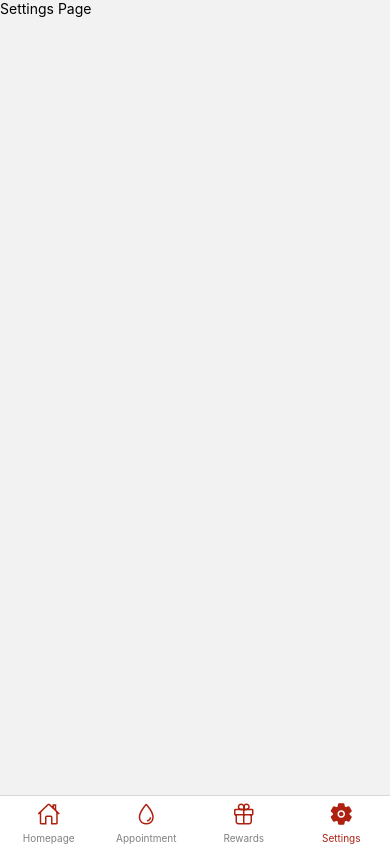
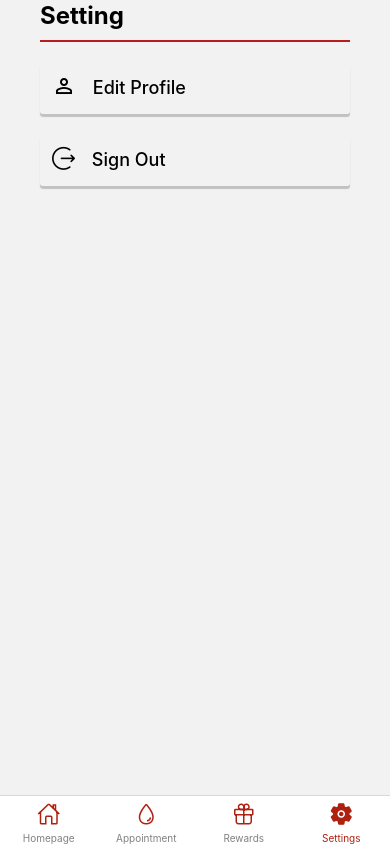
Before and after one commit to Blood-Buddy/client, a React Native app: screen /Settings in a window 390 px wide. Built offline with nearby package versions, Linux system fonts and the light colour scheme.

Commit message:
feat: setting done

```diff
--- a/package.json
+++ b/package.json
@@ -12,6 +12,7 @@
     "@expo/vector-icons": "^13.0.0",
     "@react-navigation/bottom-tabs": "^6.5.11",
     "@react-navigation/native": "^6.1.9",
+    "@react-navigation/stack": "^6.3.20",
     "expo": "~49.0.15",
     "expo-status-bar": "~1.6.0",
     "nativewind": "^2.0.11",
--- a/src/pages/Settings.js
+++ b/src/pages/Settings.js
@@ -1,7 +1,77 @@
-import { Text } from "react-native";
+import {
+  Image,
+  SafeAreaView,
+  ScrollView,
+  StyleSheet,
+  Text,
+  View,
+  TouchableOpacity,
+} from "react-native";
+import React from "react";
+import { AntDesign, MaterialCommunityIcons } from "@expo/vector-icons";
 
-export default function Settings() {
-    return (
-        <Text>Settings Page</Text>
-    )
+export default function Setting() {
+  return (
+    <ScrollView className="bg-[#F2F2F2]">
+      <SafeAreaView className="mx-5 px-5">
+        <View className="border-b-2 flex-row justify-between items-center border-b-red-700">
+          <Text className="font-bold text-2xl mb-2">Setting</Text>
+        </View>
+
+        {/* edit profile */}
+        <View className="">
+          <View style={styles.card} className="flex flex-row">
+            <View className="mr-3">
+              <TouchableOpacity>
+                <MaterialCommunityIcons
+                  name="account-outline"
+                  size={24}
+                  color="black"
+                />
+              </TouchableOpacity>
+            </View>
+            <View className="">
+              <TouchableOpacity>
+                <Text className="text-lg font-medium"> Edit Profile</Text>
+              </TouchableOpacity>
+            </View>
+          </View>
+        </View>
+
+        {/* Sign Out */}
+        <View className="">
+          <View style={styles.card} className="flex flex-row">
+            <View className="mr-3">
+              <TouchableOpacity>
+                <AntDesign name="logout" size={23} color="black" />
+              </TouchableOpacity>
+            </View>
+            <View className="">
+              <TouchableOpacity>
+                <Text className="text-lg font-medium"> Sign Out</Text>
+              </TouchableOpacity>
+            </View>
+          </View>
+        </View>
+      </SafeAreaView>
+    </ScrollView>
+  );
 }
+
+const styles = StyleSheet.create({
+  borderBottom: {
+    borderBottomColor: "red",
+    borderBottomWidth: 1,
+  },
+  card: {
+    backgroundColor: "#F2F2F2",
+    // backgroundColor: "yellow",
+    borderRadius: 3,
+    marginTop: 20,
+    padding: 12,
+    // shadowColor: "#000",
+    shadowOffset: { width: 0, height: 3 },
+    shadowOpacity: 0.2,
+    shadowRadius: 1,
+  },
+});
```
Also changed, not shown: 1 other file (tests, documents, lock files or other folders).
